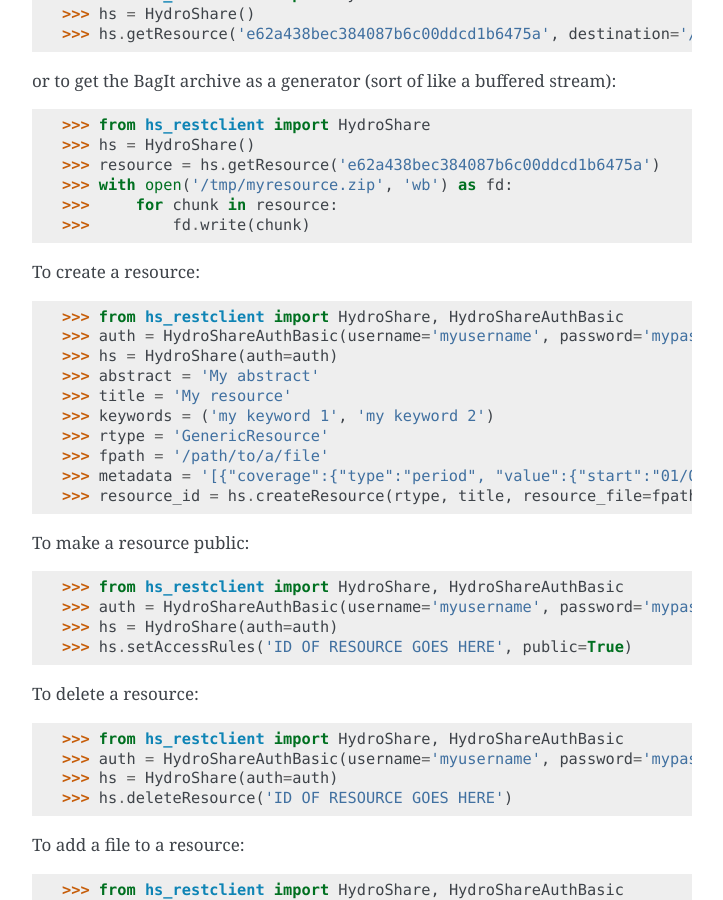
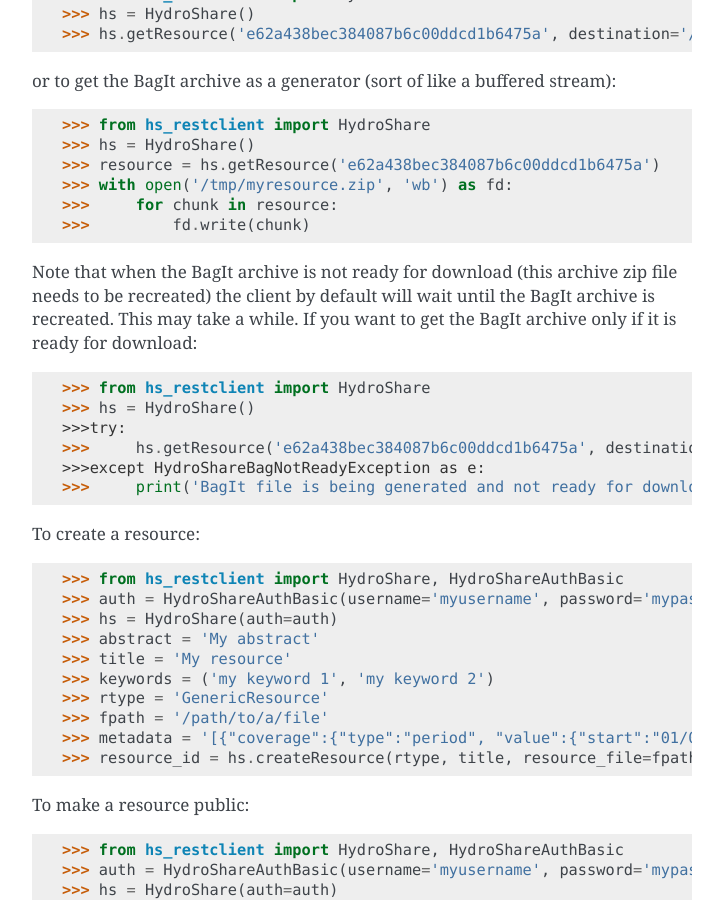
Before and after one commit to hydroshare/hs_restclient, a Sphinx documentation site: the page built from docs/index.rst, in a window 1280 px wide and 900 px high, scrolled down 2991 px. Shown: the whole window, without its empty margins (388-1111 px from the left). Built offline with Sphinx 7.4.7, drawn with Linux system fonts in a browser that asks for light colours; some of the changed text lies outside the part shown.

```diff
--- a/docs/index.rst
+++ b/docs/index.rst
@@ -153,6 +153,18 @@ or to get the BagIt archive as a generator (sort of like a buffered stream):
     >>>     for chunk in resource:
     >>>         fd.write(chunk)
 
+Note that when the BagIt archive is not ready for download (this archive zip file needs to be
+recreated) the client by default will wait until the BagIt archive is recreated. This may take a
+while. If you want to get the BagIt archive only if it is ready for download:
+
+    >>> from hs_restclient import HydroShare
+    >>> hs = HydroShare()
+    >>>try:
+    >>>     hs.getResource('e62a438bec384087b6c00ddcd1b6475a', destination='/tmp', wait_for_bag_creation=False)
+    >>>except HydroShareBagNotReadyException as e:
+    >>>     print('BagIt file is being generated and not ready for download at this time.')
+
+
 To create a resource:
 
     >>> from hs_restclient import HydroShare, HydroShareAuthBasic
--- a/hs_restclient/__init__.py
+++ b/hs_restclient/__init__.py
@@ -5,7 +5,7 @@ Client library for HydroShare REST API
 """
 
 __title__ = 'hs_restclient'
-__version__ = '1.2.3'
+__version__ = '1.2.4'
 
 
 import os
--- a/setup.py
+++ b/setup.py
@@ -15,7 +15,7 @@ setup(
     # Versions should comply with PEP440.  For a discussion on single-sourcing
     # the version across setup.py and the project code, see
     # https://packaging.python.org/en/latest/single_source_version.html
-    version='1.2.3',
+    version='1.2.4',
 
     description='HydroShare REST API client library',
     long_description=long_description,
```
Also changed, not shown: RELEASE_NOTES.md (+4 -0 lines).
